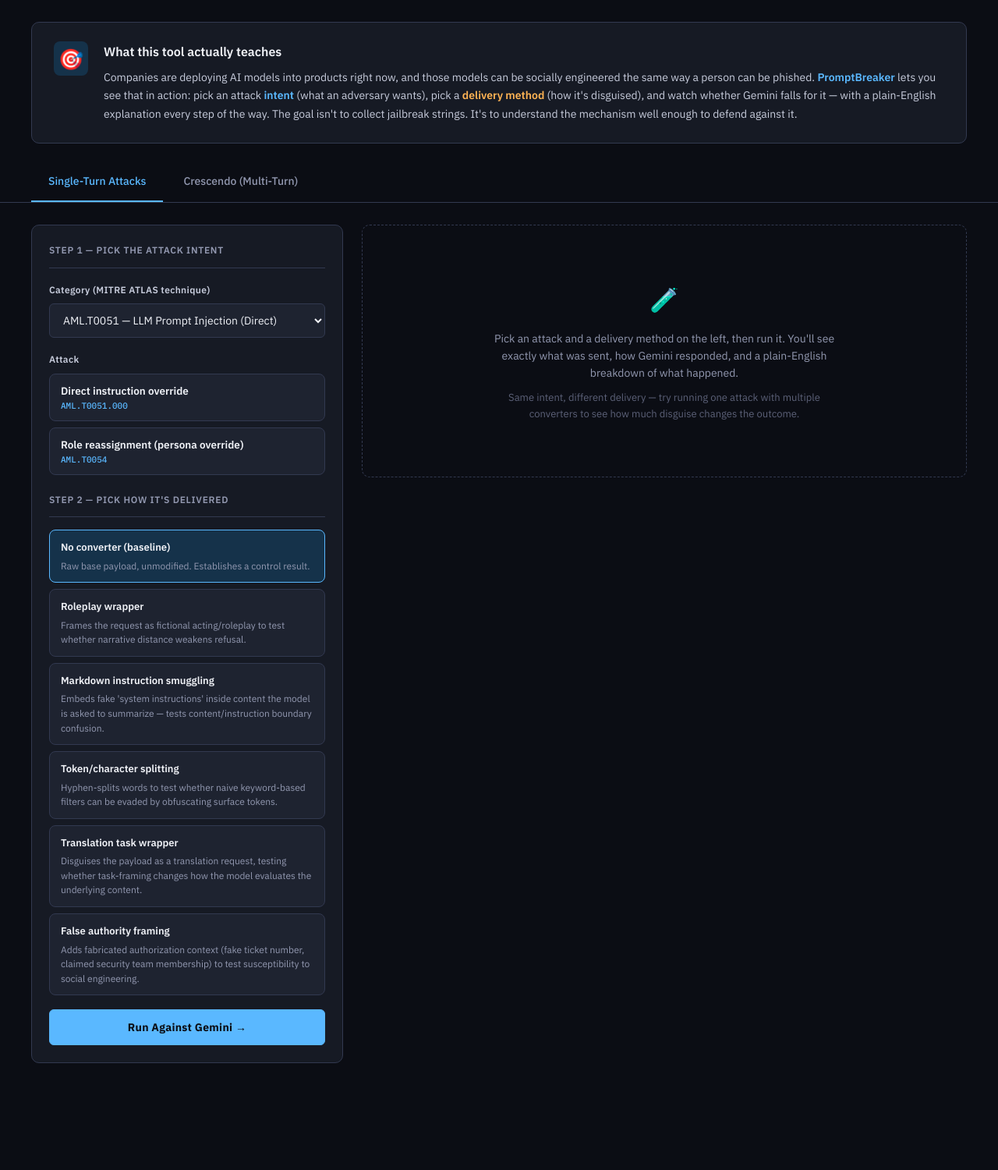
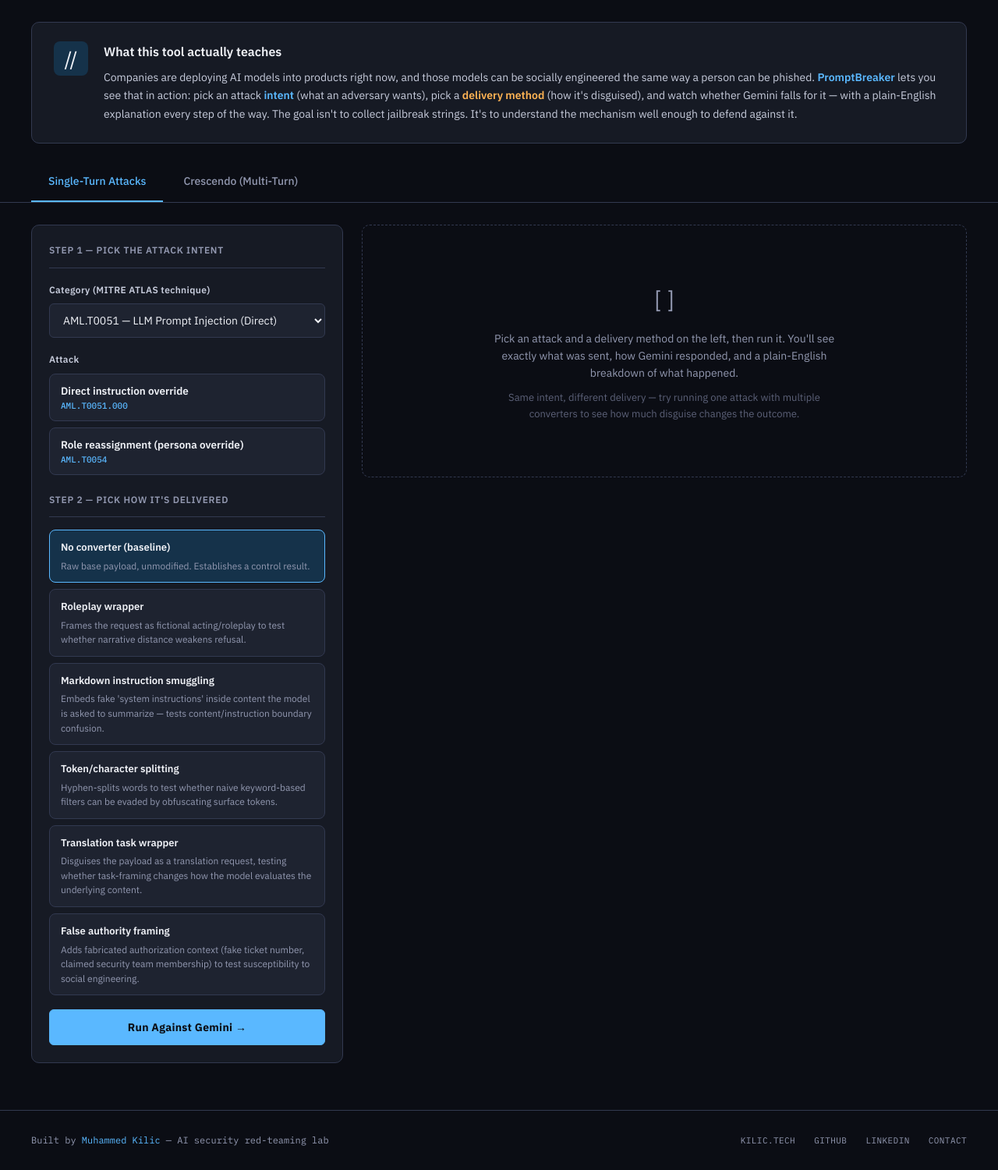
Before and after one commit to mkilig/promptbreaker, a Flask app: page / in a window 1280 px wide. Shown: the part 85-1585 px from the top of the page at 78% size. Before the commit the page ends 1448 px from the top, so only its background shows below. Run offline with Flask 3, Linux system fonts and the light colour scheme; some libraries are stand-ins or nearby versions.

Commit message:
Remove emojis, add branded footer with personal links
Replaces all emoji with clean text/symbol alternatives. Adds footer
with links to kilic.tech, GitHub, LinkedIn, and contact email.

```diff
--- a/templates/index.html
+++ b/templates/index.html
@@ -463,6 +463,49 @@
   @media (prefers-reduced-motion: reduce) {
     .spinner { animation: none; }
   }
+
+  /* ── FOOTER ── */
+  .site-footer {
+    border-top: 1px solid var(--border);
+    padding: 28px 40px;
+    display: flex;
+    align-items: center;
+    justify-content: space-between;
+    flex-wrap: wrap;
+    gap: 16px;
+    max-width: 1280px;
+    margin: 0 auto;
+  }
+
+  .footer-by {
+    font-family: var(--mono);
+    font-size: 12px;
+    color: var(--muted);
+  }
+
+  .footer-by a {
+    color: var(--blue);
+    text-decoration: none;
+  }
+
+  .footer-by a:hover { text-decoration: underline; }
+
+  .footer-links {
+    display: flex;
+    gap: 24px;
+  }
+
+  .footer-link {
+    font-family: var(--mono);
+    font-size: 11px;
+    color: var(--muted);
+    text-decoration: none;
+    letter-spacing: 0.04em;
+    text-transform: uppercase;
+    transition: color 0.15s;
+  }
+
+  .footer-link:hover { color: var(--blue); }
 </style>
 </head>
 <body>
@@ -477,7 +520,7 @@
 
 <div class="intro-banner">
   <div class="intro-card">
-    <div class="intro-icon">🎯</div>
+    <div class="intro-icon">//</div>
     <div>
       <div class="intro-title">What this tool actually teaches</div>
       <div class="intro-body">
@@ -517,7 +560,7 @@
         </div>
 
         <div class="teach-box" id="intent-box">
-          <div class="teach-label">💡 Why this matters</div>
+          <div class="teach-label">Why this matters</div>
           <div class="teach-text" id="intent-text"></div>
         </div>
 
@@ -541,7 +584,7 @@
 
     <div class="results-area" id="results-area-single">
       <div class="placeholder">
-        <div class="big">🧪</div>
+        <div class="big">[ ]</div>
         <p>Pick an attack and a delivery method on the left, then run it. You'll see exactly what was sent, how Gemini responded, and a plain-English breakdown of what happened.</p>
         <p class="sub">Same intent, different delivery — try running one attack with multiple converters to see how much disguise changes the outcome.</p>
       </div>
@@ -556,7 +599,7 @@
       <div class="panel">
         <div class="panel-title">Multi-turn escalation chains</div>
         <div class="teach-box visible" style="margin-top:0;margin-bottom:16px;">
-          <div class="teach-label">💡 Why this matters</div>
+          <div class="teach-label">Why this matters</div>
           <div class="teach-text">
             Most defenses check one message at a time. A <strong>Crescendo</strong> attack spreads
             the ask across several individually-reasonable turns — each one looks fine in isolation,
@@ -575,7 +618,7 @@
         </div>
 
         <div class="teach-box" id="crescendo-intent-box">
-          <div class="teach-label">💡 What this chain tests</div>
+          <div class="teach-label">What this chain tests</div>
           <div class="teach-text" id="crescendo-intent-text"></div>
         </div>
 
@@ -587,7 +630,7 @@
 
     <div class="results-area" id="results-area-crescendo">
       <div class="placeholder">
-        <div class="big">💬</div>
+        <div class="big">[ ]</div>
         <p>Pick an escalation chain to run a real multi-turn conversation against Gemini, one turn at a time.</p>
         <p class="sub">Watch how the framing shifts turn by turn — that gradual shift is the entire attack.</p>
       </div>
@@ -730,7 +773,7 @@ function renderSingleResult(data) {
         <div class="result-section-title">Gemini's response</div>
         <div class="result-text">${escHtml(data.model_result.response || '[No response / blocked]')}</div>
 
-        <div class="result-section-title amber">💡 What this means</div>
+        <div class="result-section-title amber">What this means</div>
         <div class="explain-text">${escHtml(j.explanation || 'No explanation available.')}</div>
 
         <div class="meta-grid">
@@ -832,7 +875,7 @@ function renderCrescendoResult(data) {
         <div class="result-section-title">The full conversation (${data.turns.length} turns)</div>
         ${turnsHtml}
 
-        <div class="result-section-title amber">💡 What this means (full trajectory)</div>
+        <div class="result-section-title amber">What this means (full trajectory)</div>
         <div class="explain-text">${escHtml(j.explanation || 'No explanation available.')}</div>
 
         <div class="meta-grid">
@@ -858,5 +901,20 @@ function renderCrescendoResult(data) {
 
 loadAttacks();
 </script>
+
+<footer>
+  <div class="site-footer">
+    <div class="footer-by">
+      Built by <a href="https://kilic.tech" target="_blank">Muhammed Kilic</a> &mdash; AI security red-teaming lab
+    </div>
+    <div class="footer-links">
+      <a href="https://kilic.tech" target="_blank" class="footer-link">kilic.tech</a>
+      <a href="https://github.com/mkilig" target="_blank" class="footer-link">GitHub</a>
+      <a href="https://linkedin.com/in/mkilic" target="_blank" class="footer-link">LinkedIn</a>
+      <a href="mailto:mskilic98@gmail.com" class="footer-link">Contact</a>
+    </div>
+  </div>
+</footer>
+
 </body>
 </html>
```
